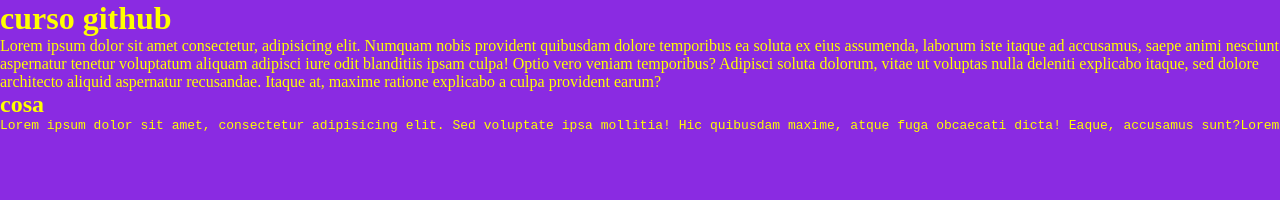
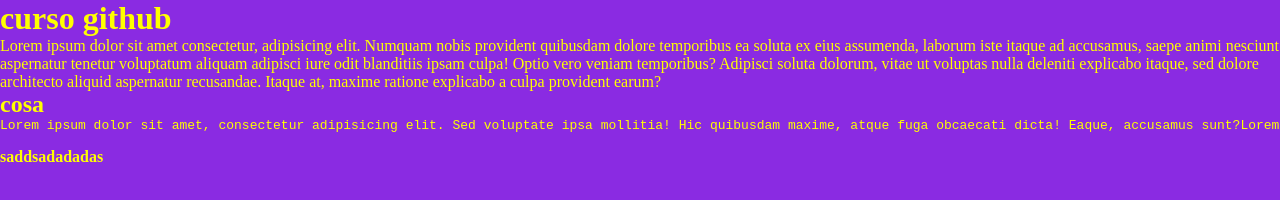
Before and after one commit to fatisanabria/proyecto1, a plain HTML site: page index.html in a window 1280 px wide. Shown: the top 200 px of the page. Drawn offline with Linux system fonts and the light colour scheme.

Commit message:
mis primeras modificaciones desde mi rama ema

```diff
--- a/index.html
+++ b/index.html
@@ -13,5 +13,6 @@
     <h2>cosa</h2>
     <pre>Lorem ipsum dolor sit amet, consectetur adipisicing elit. Sed voluptate ipsa mollitia! Hic quibusdam maxime, atque fuga obcaecati dicta! Eaque, accusamus sunt?Lorem ipsum dolor sit amet consectetur adipisicing elit. Eius, doloribus quod quidem iste amet dolorum quaerat placeat. Velit doloribus nulla rem odit?
     </pre>
+    <strong>saddsadadadas</strong>
 </body>
 </html>
```
